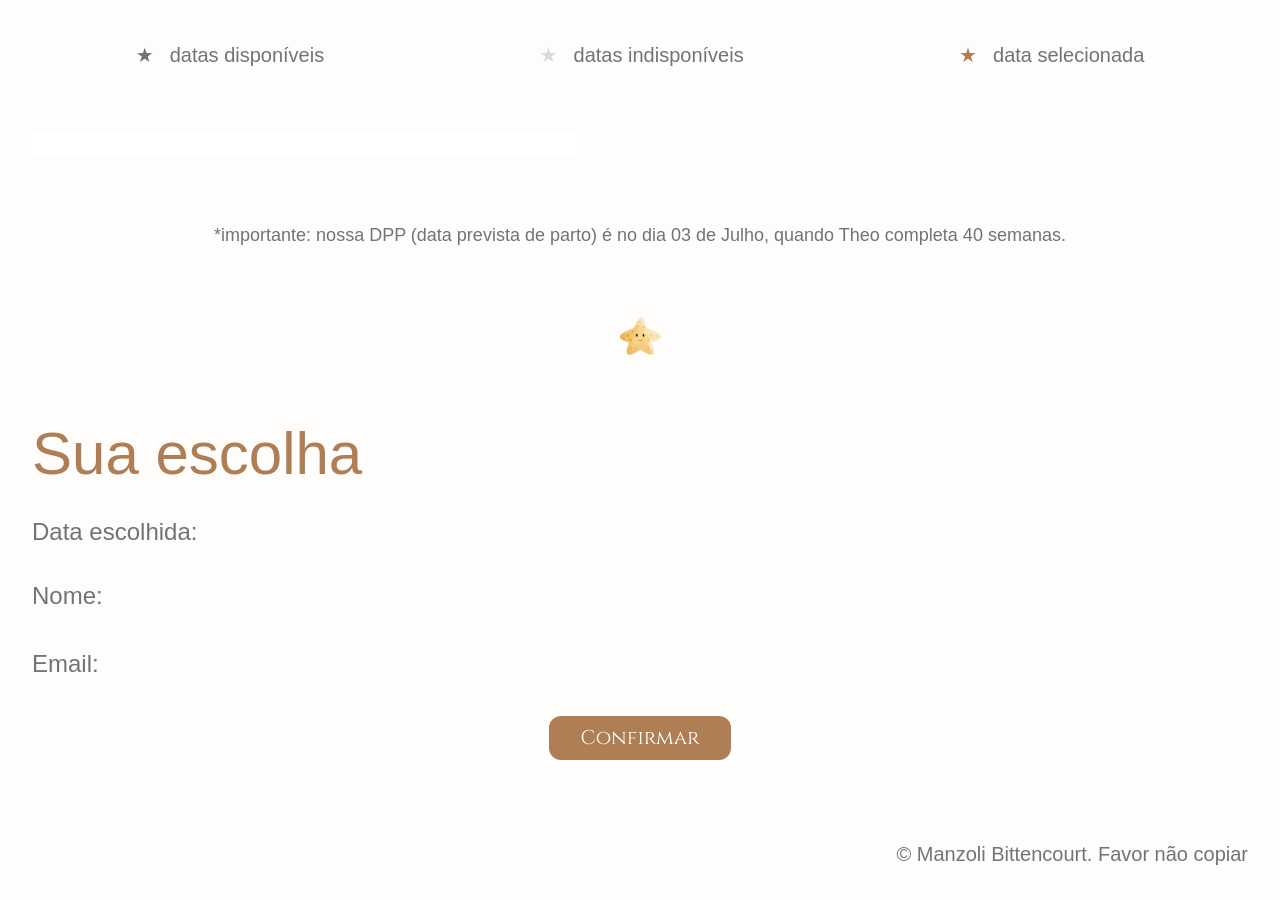
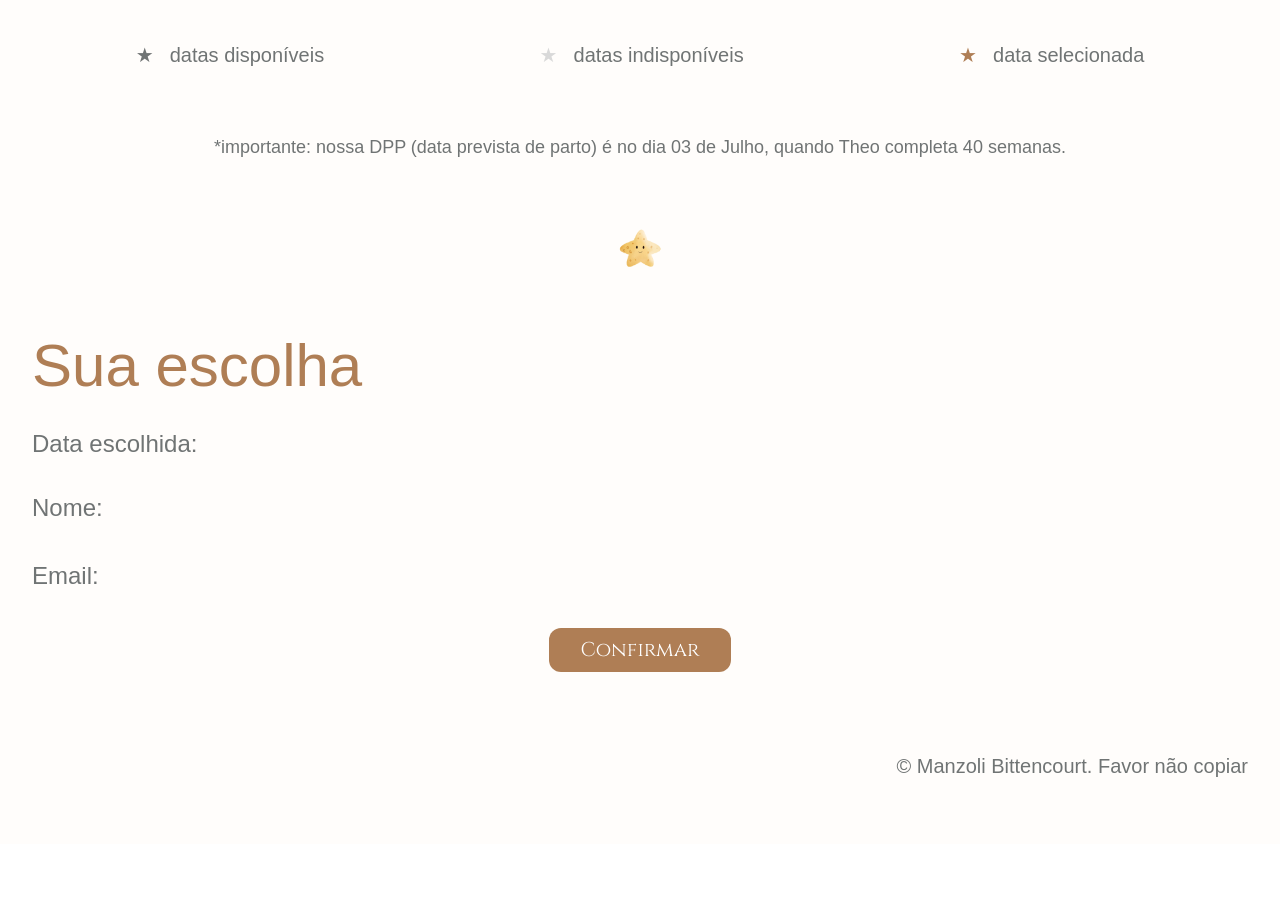
Before and after one commit to eduardobittencourt/project-p, a Next.js app: page / in a window 1280 px wide. Shown: the part 2100-3000 px from the top of the page. After the commit the page ends 2944 px from the top, so only its background shows below. Built offline with nearby package versions, Linux system fonts and the light colour scheme; no server answers; the database is empty; a web font is replaced by a local one; what drizzle-zod would draw is missing.

Commit message:
fix: remove input

```diff
--- a/src/components/Calendar.tsx
+++ b/src/components/Calendar.tsx
@@ -249,8 +249,6 @@ export async function Calendar({ date }: CalendarProps) {
         </div>
       </div>
 
-      <input type="text" name="date" />
-
       <span className="text-center font-serif text-gray md:col-span-3 md:text-lg">
         *importante: nossa DPP (data prevista de parto) é no dia 03 de Julho,
         quando Theo completa 40 semanas.
```
